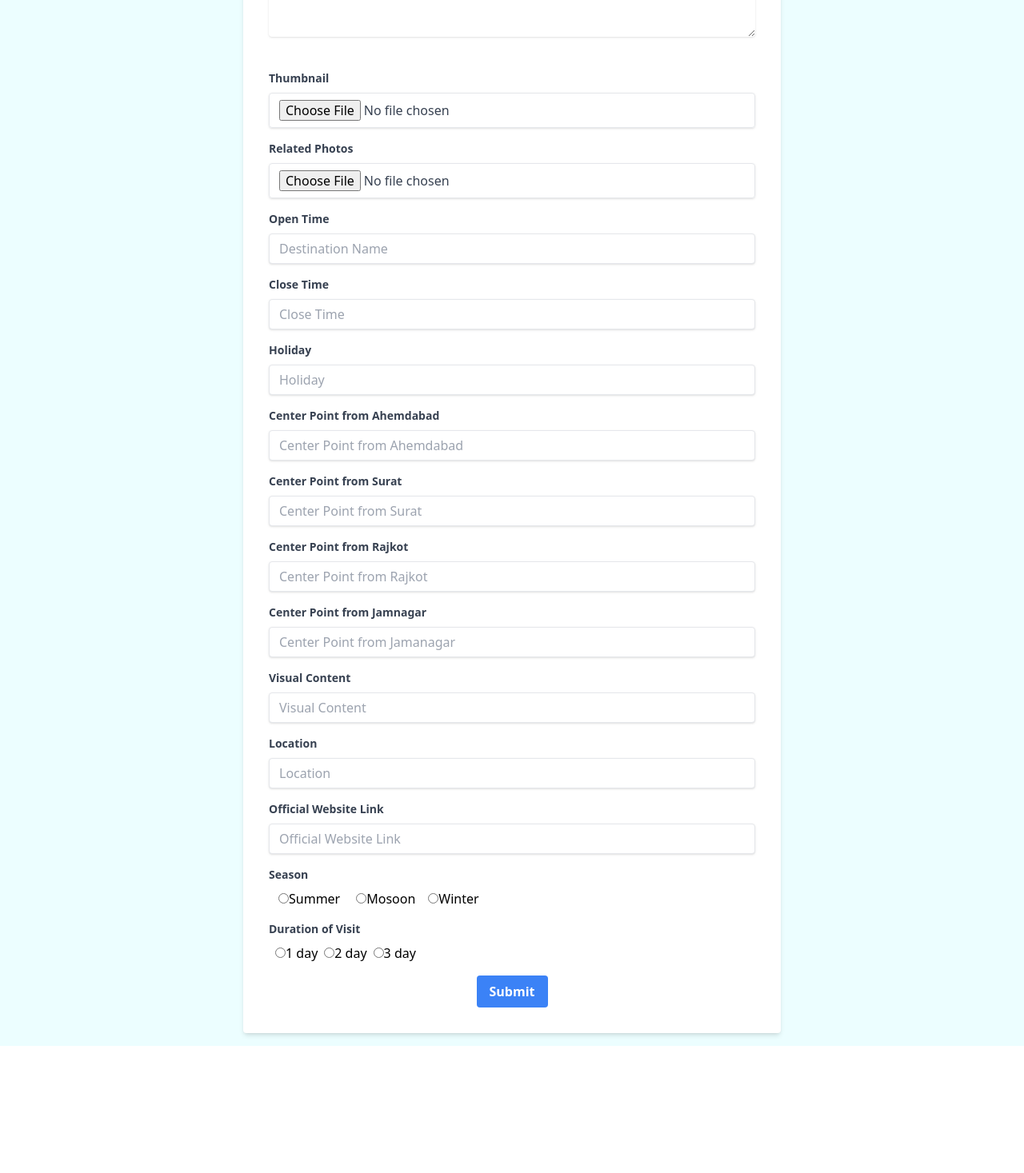
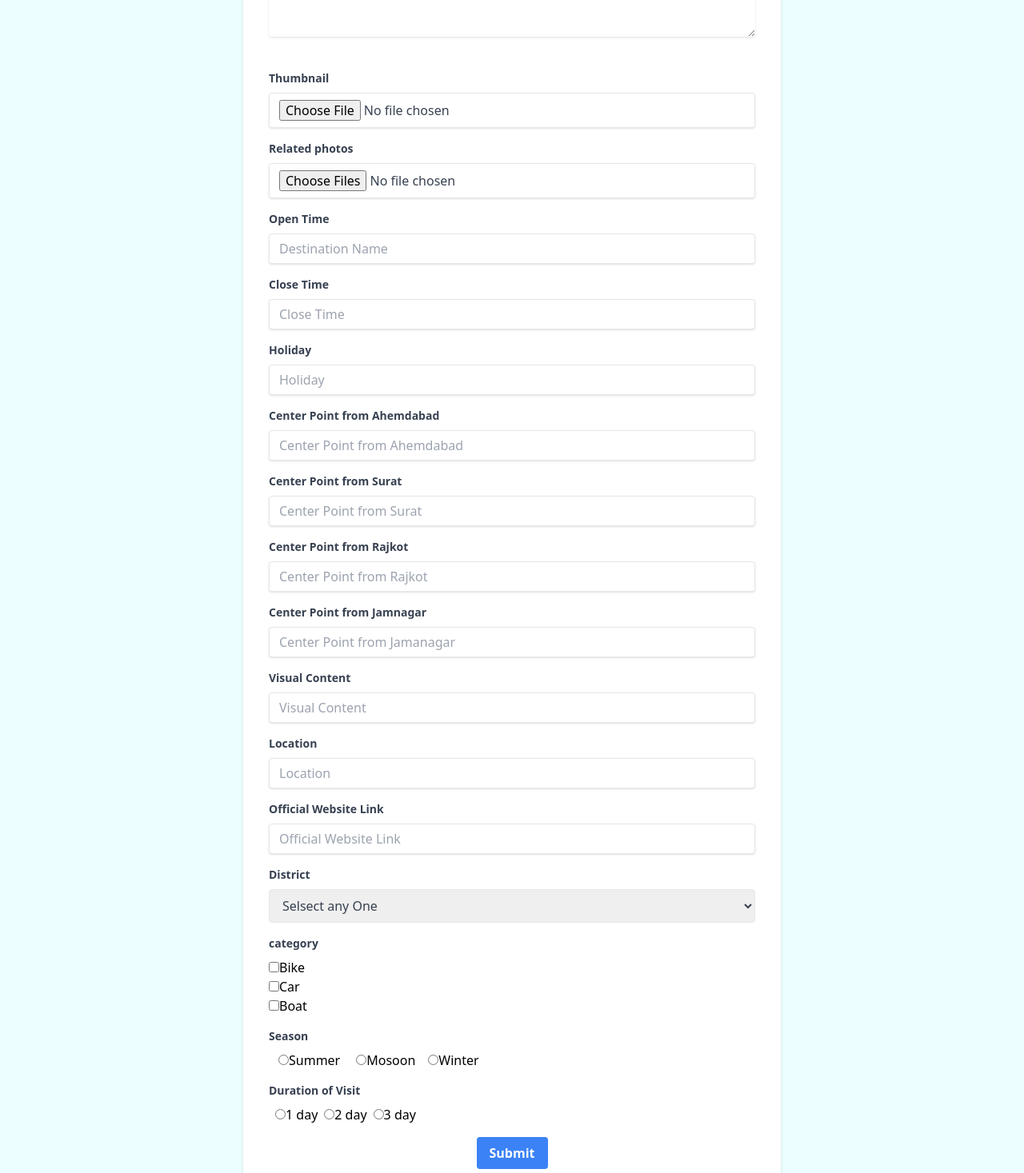
Before and after one commit to Dhruv9544/Tourism, a React (Create React App) app in the folder client/: page /admin in a window 1280 px wide. Shown: the part 926-2393 px from the top of the page at 80% size. Before the commit the page ends 2234 px from the top, so only its background shows below. Built offline with nearby package versions, Linux system fonts and the light colour scheme.

Commit message:
Formik Final

```diff
--- a/client/src/pages/InputData.js
+++ b/client/src/pages/InputData.js
@@ -13,8 +13,8 @@ const initialValues = {
   bus: "",
   train: "",
   plane: "",
-  Thumbnail: "",
-  related_photos: "",
+  Thumbnail: [],
+  related_photos: [],
   km_surat: "",
   km_amd: "",
   km_jmg: "",
@@ -22,15 +22,30 @@ const initialValues = {
   visual_content: "",
   location: "",
   website_link: "",
-  // distric: "",
-  vehicle1: "",
+  category: [],
   season: "",
   day: "",
+  distric: "",
 };
 
 const InputData = () => {
-  const { values, errors, touched, handleBlur, handleChange, handleSubmit } =
-    useFormik({
+  const handleFileChange = (event) => {
+    const selectedFiles = Array.from(event.target.files);
+    setFieldValue("related_photos", selectedFiles);
+  };
+  const handleOneFileChange = (event) => {
+    const selectedFiles = Array.from(event.target.files);
+    setFieldValue("Thumbnail", selectedFiles);
+  };
+  const {
+    values,
+    errors,
+    touched,
+    handleBlur,
+    handleChange,
+    handleSubmit,
+    setFieldValue,
+  } = useFormik({
     initialValues: initialValues,
     validationSchema: formSchemas,
     onSubmit: (values, action) => {
@@ -40,6 +55,8 @@ const InputData = () => {
       // action.resetForm();
     },
   });
+  // console.log(errors);
+
   // console.log(values);
   return (
     <div className="flex items-center justify-center bg-cyan-50 min-h-screen">
@@ -214,39 +231,39 @@ const InputData = () => {
               className="shadow appearance-none border rounded w-full py-2 px-3 text-gray-700 leading-tight focus:outline-none focus:shadow-outline"
               name="Thumbnail"
               type="file"
-              placeholder="Thumbnail"
-              value={values.Thumbnail}
-              onChange={handleChange}
+              accept="image/*"
+              onChange={handleOneFileChange}
               onBlur={handleBlur}
             />
+          </div>
           {errors.Thumbnail && touched.Thumbnail ? (
             <small className="text-ligth text-red-600">
               {errors.Thumbnail}
             </small>
           ) : null}
-          </div>
           <div className="mb-4">
             <label
               className="block text-gray-700 text-sm font-bold mb-2"
-              // for="related_photos"
+              htmlFor="related_photos"
             >
-              Related Photos
+              Related photos
             </label>
             <input
               className="shadow appearance-none border rounded w-full py-2 px-3 text-gray-700 leading-tight focus:outline-none focus:shadow-outline"
               name="related_photos"
               type="file"
-              placeholder="Related Photos"
-              // value={values.related_photos}
-              onChange={handleChange}
+              accept="image/*"
+              onChange={handleFileChange}
               onBlur={handleBlur}
+              multiple
             />
+          </div>
           {errors.related_photos && touched.related_photos ? (
             <small className="text-ligth text-red-600">
               {errors.related_photos}
             </small>
           ) : null}
-          </div>
+
           <div className="mb-4">
             <label
               className="block text-gray-700 text-sm font-bold mb-2"
@@ -462,61 +479,80 @@ const InputData = () => {
             ) : null}
           </div>
 
-          {/* <div className="mb-4">
+          <div className="mb-4">
             <label
               className="block text-gray-700 text-sm font-bold mb-2"
-              // for="distric"
+              htmlFor="distric"
             >
               District
             </label>
             <select
+              name="distric"
               id="distric"
+              value={values.distric}
               className=" border rounded w-full py-2 px-3 text-gray-700 leading-tight focus:outline-none focus:shadow-outline"
               onChange={handleChange}
               onBlur={handleBlur}
             >
-              <option name="distric" value="Rajkot">
-                Rajjkot
-              </option>
-              <option name="distric" value="Jamnagar">
-                Jamnagar
-              </option>
-              <option name="distric" value="Surat">
-                Surat
-              </option>
-              <option name="distric" value="Anand">
-                Anand
-              </option>
+              <option value="">Selsect any One</option>
+              <option value="Rajkot">Rajjkot</option>
+              <option value="Jamnagar">Jamnagar</option>
+              <option value="Surat">Surat</option>
+              <option value="Anand">Anand</option>
             </select>
             {errors.distric && touched.distric ? (
               <small className="text-ligth text-red-600">
                 {errors.distric}
               </small>
             ) : null}
-          </div> */}
-          {/* <div className="mb-4">
+          </div>
+          <div className="mb-4">
             <label
               className="block text-gray-700 text-sm font-bold mb-2"
-              for="time"
+              htmlFor="category"
             >
-              Category
+              category
             </label>
-            <input type="checkbox" id="vehicle1" name="vehicle1" value="Bike" />
-            <label for="vehicle1" className="p-2">
-              {" "}
-              I have a bike
+            <div>
+              <label>
+                <input
+                  type="checkbox"
+                  name="category"
+                  value="Bike"
+                  checked={values.category.includes("Bike")}
+                  onChange={handleChange}
+                  onBlur={handleBlur}
+                />
+                Bike
               </label>
-            <input type="checkbox" id="vehicle2" name="vehicle1" value="Car" />
-            <label for="vehicle2" className="p-2">
-              {" "}
-              I have a car
+            </div>
+            <div>
+              <label>
+                <input
+                  type="checkbox"
+                  name="category"
+                  value="Car"
+                  checked={values.category.includes("Car")}
+                  onChange={handleChange}
+                  onBlur={handleBlur}
+                />
+                Car
               </label>
-            <input type="checkbox" id="vehicle3" name="vehicle1" value="Boat" />
-            <label for="vehicle3" className="p-2">
-              {" "}
-              I have a boat
+            </div>
+            <div>
+              <label>
+                <input
+                  type="checkbox"
+                  name="category"
+                  value="Boat"
+                  checked={values.category.includes("Boat")}
+                  onChange={handleChange}
+                  onBlur={handleBlur}
+                />
+                Boat
               </label>
-          </div> */}
+            </div>
+          </div>
           <div className="mb-4">
             <label
               className="block text-gray-700 text-sm font-bold mb-2"
--- a/client/src/schemas/Index.js
+++ b/client/src/schemas/Index.js
@@ -1,6 +1,6 @@
 import * as Yup from "yup";
 
-export const formSchemas = Yup.object({
+export const formSchemas = Yup.object().shape({
   destination_name: Yup.string().required("Please Enter Destination"),
   about_place: Yup.string().required("Please Enter Destination"),
   brief_history: Yup.string().required("Please Enter Destination"),
@@ -12,8 +12,42 @@ export const formSchemas = Yup.object({
   train: Yup.string().required("Please Enter Destination"),
   plane: Yup.string().required("Please Enter Destination"),
 
-  // Thumbnail: Yup.object().required("Thubnail is require"),
-  // related_photos: Yup.object.required("Thubnail is require"),
+  Thumbnail: Yup.array()
+    .min(1, "Select at least one file")
+    .max(1, "Select at least one file")
+    .of(
+      Yup.mixed()
+        .test("fileFormat", "Only image files are allowed", (value) => {
+          if (!value) return true; // If no file is selected, skip validation
+
+          const acceptedFormats = ["image/jpeg", "image/png", "image/gif"];
+          return acceptedFormats.includes(value.type);
+        })
+        .test("fileSize", "File size is too large", (value) => {
+          if (!value) return true; // If no file is selected, skip validation
+
+          const maxSizeInBytes = 10 * 1024 * 1024; // 50MB
+          return value.size <= maxSizeInBytes;
+        })
+    ),
+  related_photos: Yup.array()
+    .min(1, "Select at least one file")
+    .max(10, "You can select up to 10 files")
+    .of(
+      Yup.mixed()
+        .test("fileFormat", "Only image files are allowed", (value) => {
+          if (!value) return true; // If no file is selected, skip validation
+
+          const acceptedFormats = ["image/jpeg", "image/png", "image/gif"];
+          return acceptedFormats.includes(value.type);
+        })
+        .test("fileSize", "File size is too large", (value) => {
+          if (!value) return true; // If no file is selected, skip validation
+
+          const maxSizeInBytes = 50 * 1024 * 1024; // 50MB
+          return value.size <= maxSizeInBytes;
+        })
+    ),
   km_surat: Yup.string().required("Please Enter Destination"),
   km_amd: Yup.string().required("Please Enter Destination"),
   km_jmg: Yup.string().required("Please Enter Destination"),
@@ -21,7 +55,8 @@ export const formSchemas = Yup.object({
   visual_content: Yup.string().required("Please Enter Destination"),
   location: Yup.string().required("Please Enter Destination"),
   website_link: Yup.string().required("Please Enter Destination"),
-  // distric: Yup.string().required("Please Enter Destination"),
+  distric: Yup.string().required("Please Enter Destination"),
   season: Yup.string().required("Please Enter Destination"),
   day: Yup.string().required("Please Enter Destination"),
+  Category: Yup.array().min(1, "Select at least one Category"),
 });
```
Lines whose indentation alone changed are shown as unchanged.
